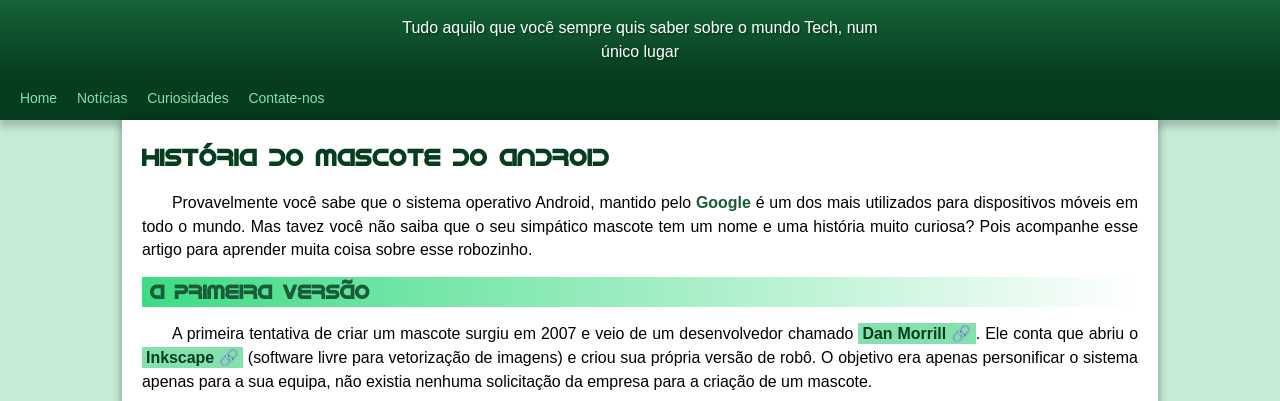
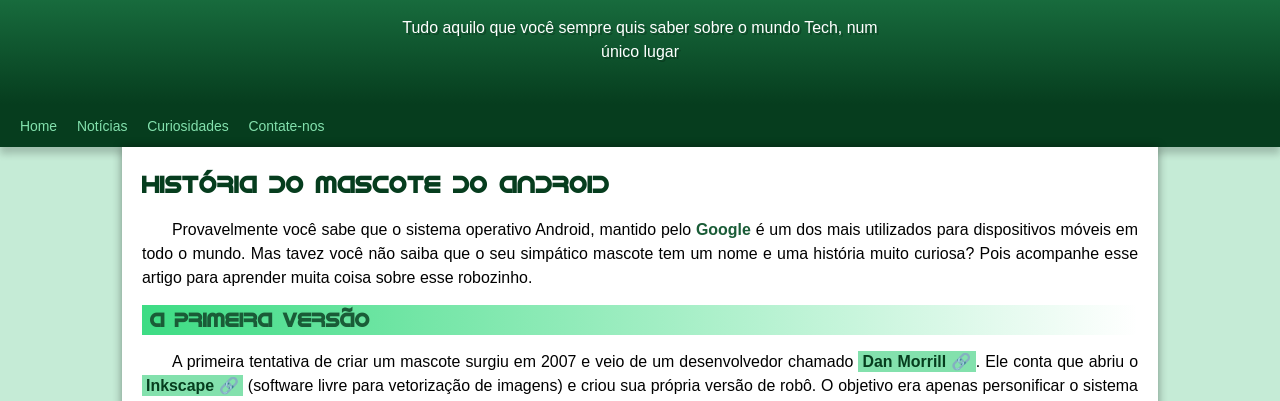
Before and after one commit to jorgeladeira/projeto-android, a plain HTML site: page index.html in a window 1280 px wide. Shown: the part 137-538 px from the top of the page. Drawn offline with Linux system fonts and the light colour scheme.

Commit message:
update final

```diff
--- a/css/style.css
+++ b/css/style.css
@@ -67,7 +67,7 @@ header > p {
     margin-inline: auto;
     padding-inline: 1rem;
     text-shadow: 2px 2px 0px rgba(0, 0, 0, 0.226);
-    margin-block-end: 2rem;
+    padding-block-end: 4rem;
 }
 
 nav {
```
